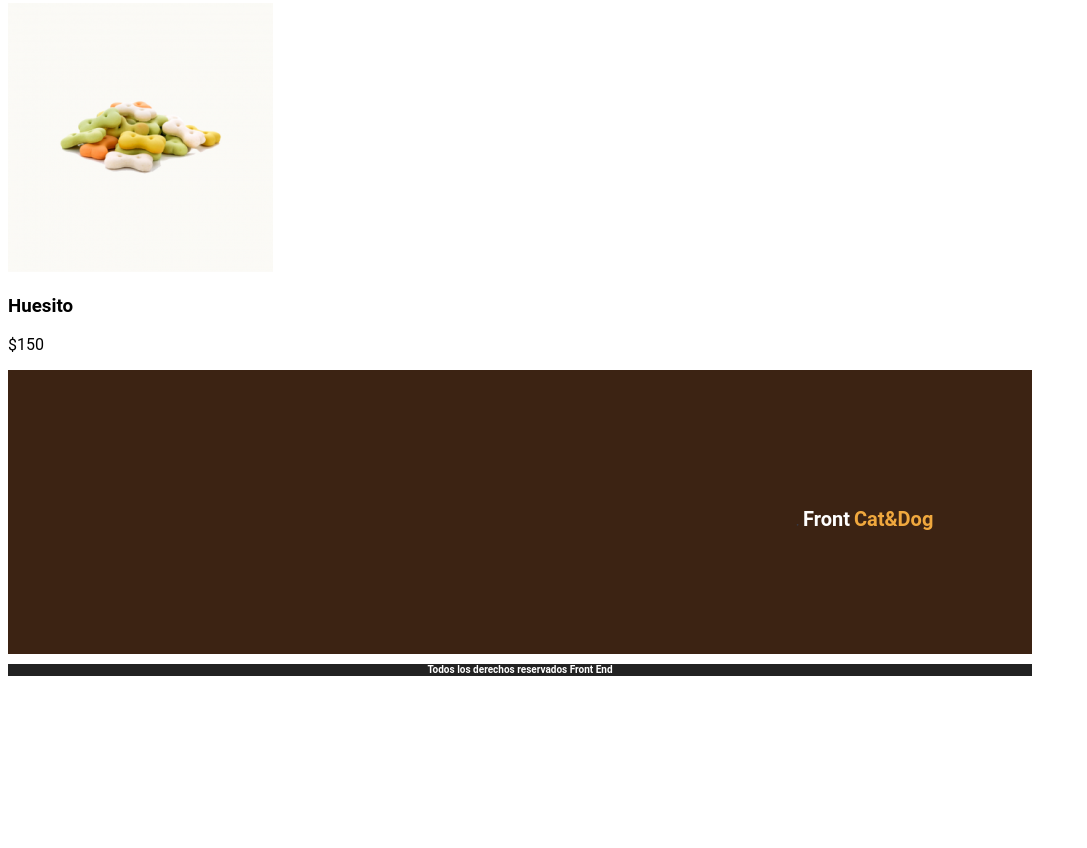
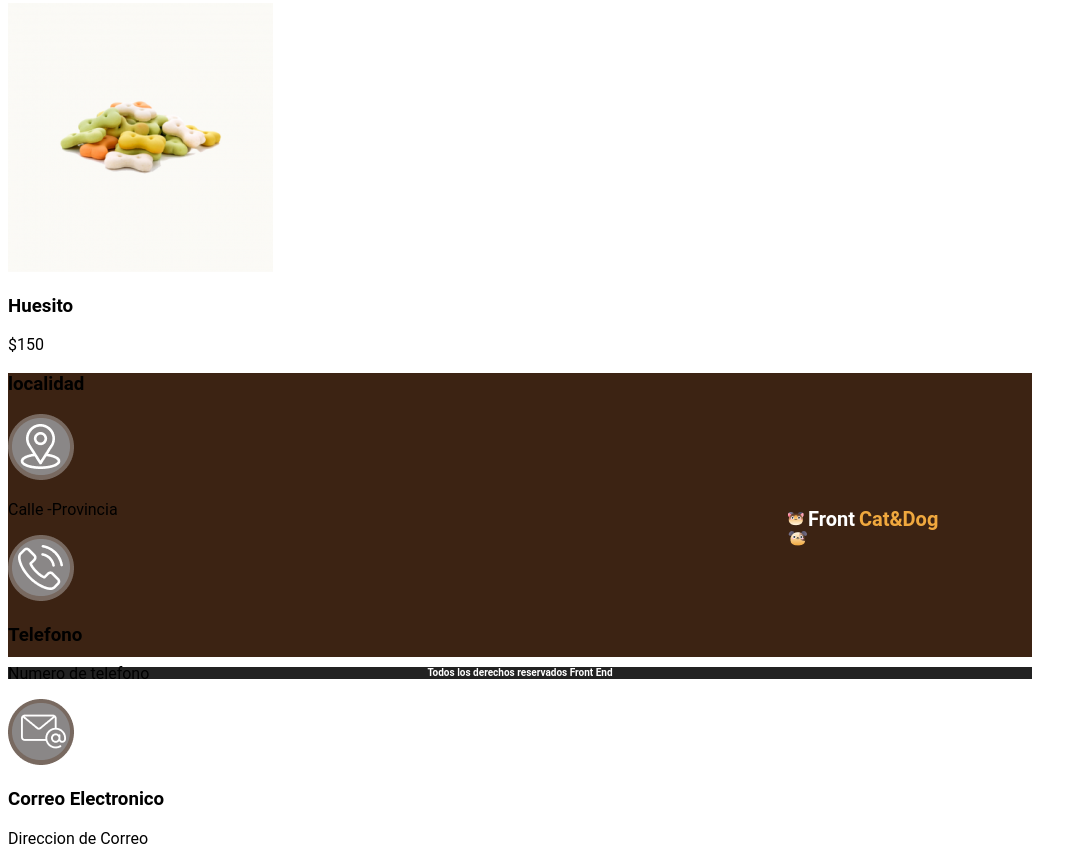
Before and after one commit to adrisa17/Practice-pet-shop, a plain HTML site: page index.html in a window 1280 px wide. Shown: the part 1650-2498 px from the top of the page, without its empty margins (0-1087 px from the left). Before the commit the page ends 2326 px from the top, so only its background shows below. Drawn offline with Linux system fonts and the light colour scheme.

Commit message:
agregando iconos al footer

```diff
--- a/index.html
+++ b/index.html
@@ -72,16 +72,37 @@
     <footer>
       <section>
         <article id="iconos">
-          <article id="logo">
-            <span><img src="./assets/Vector.png" alt="logo perrito" /></span>
+          <div id="logo">
+            <span><img src="./assets/Cat.png" alt="Gato" /></span>
             <span class="logoFoot" id="front">front</span>
             <span class="logoFoot" id="cat">Cat&dog</span>
-          </article>
+            <span><img src="./assets/Dog.png" alt="Perro" /></span>
+          </div>
 
+          <div id="localidad">
+           <h3 class="iconosFooter">localidad</h3>
+           <img src="./assets/Lugar.png" alt="Icono localidad" />
+           <p id="Calle">Calle -Provincia</p>
+          </div>
+
+
+          <div id="Telefono">
+           <div><img src="./assets/Telefono.png" alt="Icono Telefono" /></div>
+           <div><h3 class="iconosFooter">Telefono</h3>
+            <p id="numTel">Numero de telefono</p>
+          </div>
+
+          </div>
+
+          <div id="Correo">
+           <img src="./assets/Correo.png" alt="Icono Correo" />
+           <h3 class="iconosFooter">Correo Electronico</h3>
+           <p id="Dir">Direccion de Correo</p>
+          </div>
         </article>
-        <article>
+        <div>
           <p id="derechosReservados">Todos los derechos reservados Front End</p>
-        </article>
+        </div>
       </section>
 
     </footer>
--- a/styles.css
+++ b/styles.css
@@ -39,8 +39,9 @@ body {
     position: absolute;
     width: 166px;
     height: 23px;
-    left: 788px;
+    left: 780px;
     top: 2150px;
+    box-sizing: border-box;
 
 }
 #front{
```
Also changed, not shown: assets/Cat.png (added), assets/Correo.png (added), assets/Dog.png (added), assets/Lugar.png (added), assets/Telefono.png (added).
